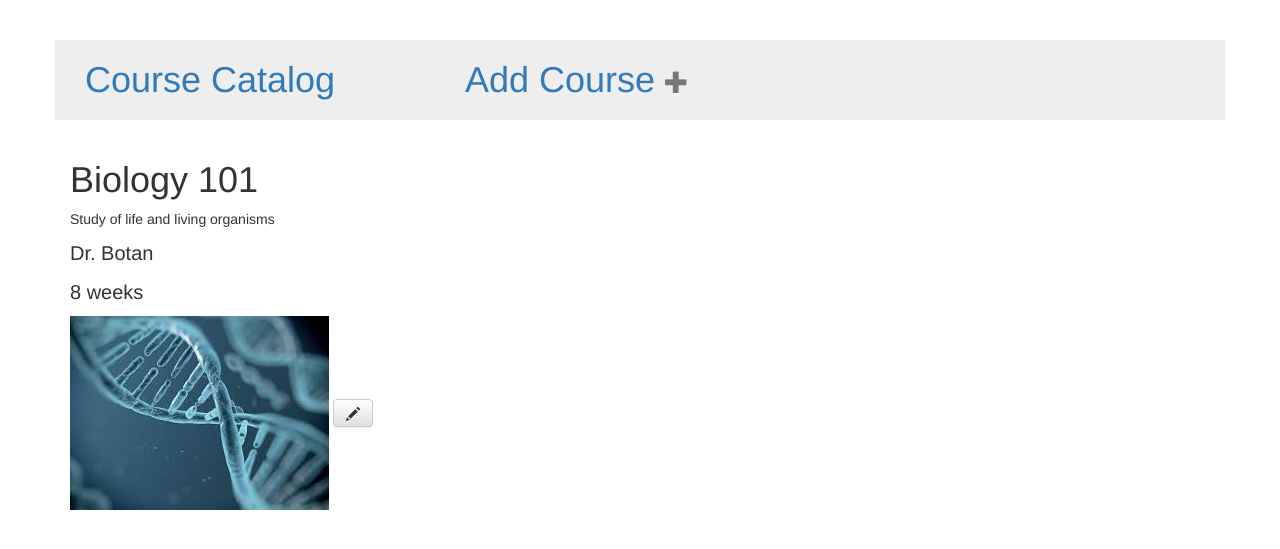
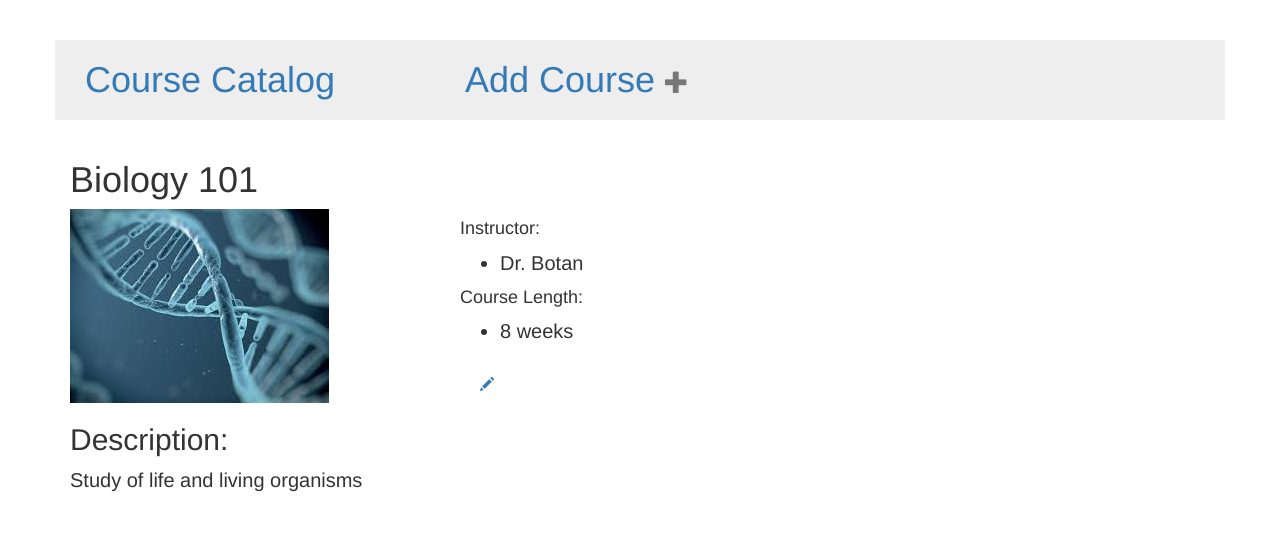
Before and after one commit to cdanwards/catalog, a Django app: page /course/11/ in a window 1280 px wide. Shown: the top 549 px of the page. Run offline with Django 3.2, Linux system fonts and the light colour scheme; data comes from the database, SQL or seed files in the repository; both versions use the stored data as it was after the commit; some libraries are stand-ins or nearby versions.

Commit message:
Fixed styling

```diff
--- a/main/static/css/main.css
+++ b/main/static/css/main.css
@@ -1,3 +1,7 @@
 .page-header {
   background-color: black;
 }
+
+.edit-span {
+  display: inline;
+}
--- a/main/templates/main/course_detail.html
+++ b/main/templates/main/course_detail.html
@@ -1,13 +1,28 @@
 {% extends 'main/base.html' %}
 
 {% block content %}
-  <div class="course">
-    <h1  class = "course-template-title">{{ course.title }}</h1>
-    <p class = "course-template-bullet">{{ course.description|linebreaks}}</p>
-    <p class = "course-template-bullet">{{ course.instructor }}</p>
-    <p class = "course-template-bullet">{{ course.course_length}} weeks</p>
-
-    <img src="{{ MEDIA_URL }}{{ course.art }}" alt="course-art">
-    <a class="btn btn-default" href="{% url 'course_edit' pk=course.pk %}"><span class="glyphicon glyphicon-pencil"></span></a>
+  <div class="row">
+    <div class="col-sm-12">
+      <h1  class = "course-template-title">{{ course.title }}</h1>
+    </div>
+    <div class="col-sm-6">
+      <img src="{{ MEDIA_URL }}{{ course.art }}" alt="">
+      <h2> Description: </h2>
+      <p class = "course-template-bullet">{{ course.description }}</p>
+    </div>
+    <div class="col-sm-6">
+      <h4>Instructor:</h4>
+      <ul>
+        <li class = "course-template-bullet">{{ course.instructor }}</li>
+      </ul>
+      <h4>Course Length:</h4>
+      <ul>
+        <li class = "course-template-bullet">{{ course.course_length}} weeks</li>
+      </ul>
+    </div>
+    <a href="{% url 'course_edit' pk=course.pk %}" class="col-sm-1 col-sm-offset-3" style="margin: 20px;">
+      <span class="glyphicon glyphicon-pencil edit-span">
+      </span>
+    </a>
   </div>
 {% endblock content %}
```
Also changed, not shown: main/templates/main/course_edit.html (+6 -1 lines), main/templates/main/course_list.html (+19 -5 lines), db.sqlite3, media/uploads/biology_b6yJ6HN.jpeg (added), media/uploads/calc.png (added), media/uploads/coding.jpeg (added).
